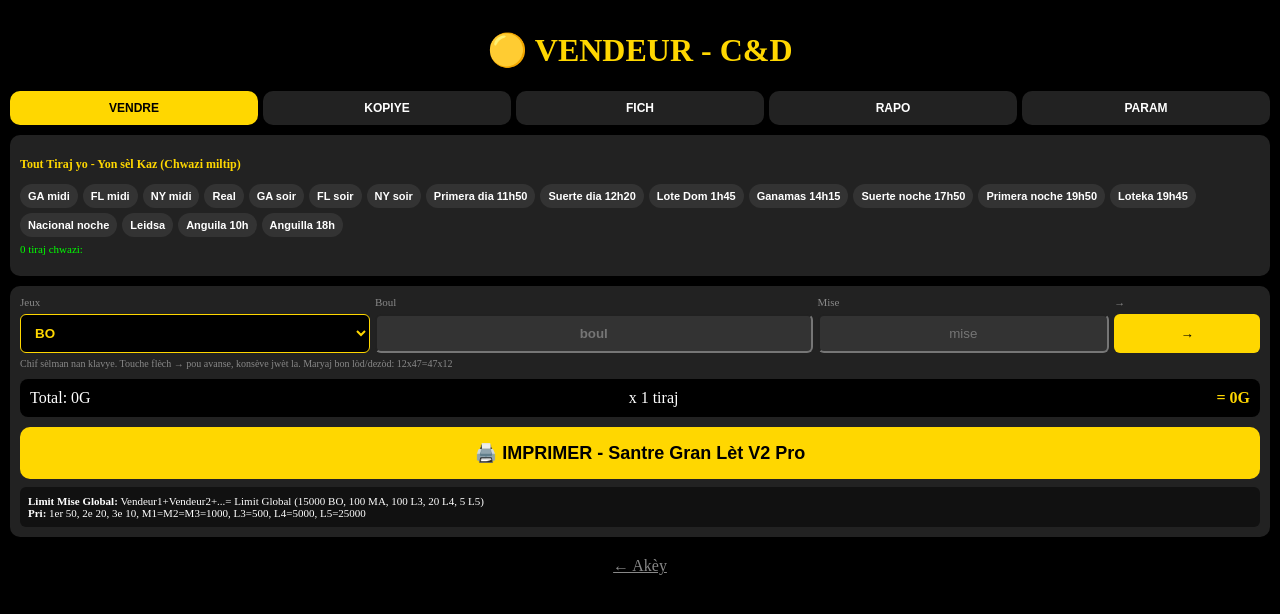
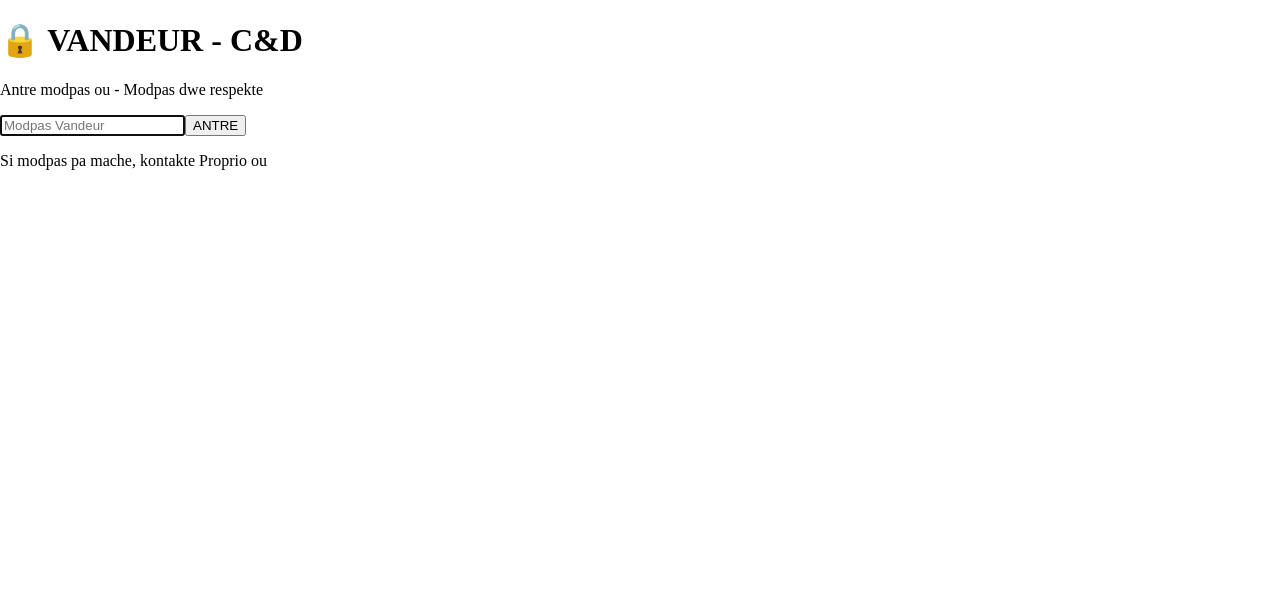
Before and after one commit to cerdieuulysse125-byte/Cd-lotto-, a Next.js app: page /vendeur in a window 1280 px wide. Shown: the top 614 px of the page. Built offline with nearby package versions, Linux system fonts and the light colour scheme.

Commit message:
Update page.tsx

```diff
--- a/app/vendeur/page.tsx
+++ b/app/vendeur/page.tsx
@@ -1,152 +1,180 @@
-'use client'
-import { useState } from 'react'
+"use client";
+import { useState, useEffect, useRef } from "react";
 
-export default function Vendeur(){
-  const [tab,setTab]=useState('vendre')
-  const [tiragesSel,setTiragesSel]=useState<string[]>([])
-  const allTirages=['GA midi','FL midi','NY midi','Real','GA soir','FL soir','NY soir','Primera dia 11h50','Suerte dia 12h20','Lote Dom 1h45','Ganamas 14h15','Suerte noche 17h50','Primera noche 19h50','Loteka 19h45','Nacional noche','Leidsa','Anguila 10h','Anguilla 18h']
-  const [lignes,setLignes]=useState([{jeu:'BO',boul:'',mise:''}])
-  const [ticketId,setTicketId]=useState('')
-  const [fiches]=useState([{id:'CD-001',date:'2025-05-13',vente:500},{id:'CD-002',date:'2025-05-12',vente:1200}])
-  const [entete,setEntete]=useState({nom:'C&D VERITE LOTTO',resp:'Jean Vendeur',pied:'Bòn chans, lave chodyè w'})
-  const [useDefault,setUseDefault]=useState(true)
+const TIRAGES = [
+  { id: "ga-midi", nom: "GA midi", heure: "11:30" },
+  { id: "fl-midi", nom: "FL midi", heure: "12:30" },
+  { id: "ny-midi", nom: "NY midi", heure: "13:20" },
+  { id: "real", nom: "Real", heure: "13:00" },
+  { id: "ga-soir", nom: "GA soir", heure: "18:30" },
+  { id: "fl-soir", nom: "FL soir", heure: "18:00" },
+  { id: "ny-soir", nom: "NY soir", heure: "20:20" },
+  { id: "primera-11h50", nom: "Primera dia 11h50", heure: "11:50" },
+  { id: "suerte-12h20", nom: "Suerte dia 12h20", heure: "12:20" },
+  { id: "lote-dom-1h45", nom: "Lote Dom 1h45", heure: "13:45" },
+  { id: "ganamas-14h15", nom: "Ganamas 14h15", heure: "14:15" },
+  { id: "suerte-noche-17h50", nom: "Suerte noche 17h50", heure: "17:50" },
+  { id: "primera-noche-19h50", nom: "Primera noche 19h50", heure: "19:50" },
+  { id: "loteka-19h45", nom: "Loteka 19h45", heure: "19:45" },
+  { id: "nacional", nom: "Nacional noche", heure: "20:30" },
+  { id: "leidsa", nom: "Leidsa", heure: "20:50" },
+  { id: "anguila-10h", nom: "Anguila 10h", heure: "10:00" },
+  { id: "anguila-18h", nom: "Anguilla 18h", heure: "18:00" },
+];
 
-  const toggleTiraj=(t:string)=>{
-    setTiragesSel(prev=> prev.includes(t)? prev.filter(x=>x!==t): [...prev,t])
-  }
-  const addLigne=()=>{
-    const lastJeu = lignes[lignes.length-1]?.jeu || 'BO'
-    setLignes([...lignes,{jeu:lastJeu,boul:'',mise:''}])
-  }
-  const total = lignes.reduce((s,l)=> s + (parseInt(l.mise)||0), 0)
-  const totalXTiraj = total * (tiragesSel.length||1)
+export default function VendeurPage() {
+  const [isAuth, setIsAuth] = useState(false);
+  const [passwordInput, setPasswordInput] = useState("");
+  const [vendeurNom, setVendeurNom] = useState("");
+  const [error, setError] = useState("");
+  const [tiragesChwazi, setTiragesChwazi] = useState<string[]>([]);
+  const [jeux, setJeux] = useState("BO");
+  const [boul, setBoul] = useState("");
+  const [mise, setMise] = useState("");
 
-  const imprimer=()=>{
-    const contenu = `
-      <div style="text-align:center; font-family:monospace; font-size:22px; font-weight:bold;">
-        ${entete.nom}<br/>
-        Date: ${new Date().toLocaleString()}<br/>
-        Tirages: ${tiragesSel.join('/ ')}<br/>
-        Responsable: ${entete.resp}<br/>
-        --------------------------<br/>
-        ${lignes.map(l=> `${l.jeu} - ${l.boul} - ${l.mise}G`).join('<br/>')}<br/>
-        --------------------------<br/>
-        TOTAL: ${total} x ${tiragesSel.length||1} = ${totalXTiraj}G<br/><br/>
-        ${entete.pied}
-      </div>
-    `
-    const w = window.open('','','width=300,height=600')
-    if(w){ w.document.write(contenu); w.document.close(); w.print() }
+  const boulRef = useRef<HTMLInputElement>(null);
+  const miseRef = useRef<HTMLInputElement>(null);
+
+  // VERIFIKASYON MODPAS VANDE - LI RESPEKTE MODPAS PROPRIO METE A
+  const handleLogin = () => {
+    const vendeurs = JSON.parse(localStorage.getItem("cd_vendeurs") || "[]");
+    // Chèche vandè ak modpas la
+    const found = vendeurs.find((v:any) => v.password === passwordInput || v.code === passwordInput);
+
+    // Si pa gen lis vandè ankò, kreye yon default pou test
+    if(vendeurs.length === 0 && passwordInput.length >= 3){
+      // Premye fwa - aksepte nenpot modpas epi anrejistre l
+      localStorage.setItem("cd_current_vendeur", JSON.stringify({nom: "Vendeur1", password: passwordInput}));
+      setIsAuth(true);
+      setVendeurNom("Vendeur1");
+      return;
     }
 
-  return(
-    <div style={{background:'#000',minHeight:'100vh',color:'white',padding:10}}>
-      <h1 style={{color:'#FFD700',textAlign:'center',fontWeight:900}}>🟡 VENDEUR - C&D</h1>
+    if(found){
+      localStorage.setItem("cd_current_vendeur", JSON.stringify(found));
+      setIsAuth(true);
+      setVendeurNom(found.nom || found.code);
+      setError("");
+    } else {
+      setError("❌ Modpas la pa bon! Mande Proprio a nouvo modpas la.");
+    }
+  };
 
-      <div style={{display:'flex',gap:5,marginTop:10}}>
-        {[
-          {id:'vendre',l:'VENDRE'},{id:'copier',l:'KOPIYE'},{id:'fiches',l:'FICH'},{id:'rapport',l:'RAPO'},{id:'param',l:'PARAM'},
-        ].map(t=><button key={t.id} onClick={()=>setTab(t.id)} style={{flex:1,background:tab===t.id?'#FFD700':'#222',color:tab===t.id?'black':'white',padding:'10px 5px',borderRadius:10,border:'none',fontWeight:'900',fontSize:12}}>{t.l}</button>)}
+  useEffect(() => {
+    const current = localStorage.getItem("cd_current_vendeur");
+    if(current){
+      // Verifye si modpas la toujou bon (si proprio te chanje l)
+      const vendeurs = JSON.parse(localStorage.getItem("cd_vendeurs") || "[]");
+      const parsed = JSON.parse(current);
+      const toujouValab = vendeurs.find((v:any) => v.password === parsed.password);
+      if(vendeurs.length === 0 || toujouValab || vendeurs.length===0){
+        setIsAuth(true);
+        setVendeurNom(parsed.nom);
+      } else {
+        // Modpas chanje pa Proprio -> deconnecte vandè a
+        localStorage.removeItem("cd_current_vendeur");
+        setIsAuth(false);
+        setError("🔒 Proprio a chanje modpas ou! Antre nouvo modpas la.");
+      }
+    }
+  }, []);
+
+  const isFerme = (heureFermeture: string) => {
+    const now = new Date();
+    const [h, m] = heureFermeture.split(":").map(Number);
+    const fermeture = new Date();
+    fermeture.setHours(h, m, 0);
+    return now > fermeture;
+  };
+
+  const handleKeyDown = (e: React.KeyboardEvent, next: string) => {
+    if (e.key === "ArrowRight" || e.key === "ArrowDown" || e.key === "Enter") {
+      e.preventDefault();
+      if (next === "mise") miseRef.current?.focus();
+      if (next === "new" && boul && mise) {
+        setBoul(""); setMise(""); boulRef.current?.focus();
+      }
+    }
+  };
+
+  // SI PA AUTH - MONTRE LOGIN AK MODPAS
+  if(!isAuth){
+    return (
+      <div className="min-h-screen bg-black flex items-center justify-center p-4">
+        <div className="bg-zinc-900 rounded-2xl p-6 w-full max-w-sm border border-zinc-800">
+          <h1 className="text-yellow-400 text-2xl font-black text-center mb-2">🔒 VANDEUR - C&D</h1>
+          <p className="text-zinc-400 text-center text-sm mb-6">Antre modpas ou - Modpas dwe respekte</p>
+
+          <input
+            type="password"
+            value={passwordInput}
+            onChange={e=>setPasswordInput(e.target.value)}
+            onKeyDown={e=> e.key === 'Enter' && handleLogin()}
+            placeholder="Modpas Vandeur"
+            className="w-full h-14 bg-black border-2 border-yellow-400 rounded-xl text-white text-center text-xl tracking-widest outline-none mb-3"
+            autoFocus
+          />
+          {error && <p className="text-red-400 text-sm text-center mb-3">{error}</p>}
+
+          <button onClick={handleLogin} className="w-full bg-yellow-400 text-black font-black py-4 rounded-xl text-lg">
+            ANTRE
+          </button>
+          <p className="text-zinc-600 text-xs text-center mt-4">Si modpas pa mache, kontakte Proprio ou</p>
+        </div>
+      </div>
+    );
+  }
+
+  return (
+    <div className="min-h-screen bg-black text-white p-3">
+      <div className="flex justify-between items-center mb-4">
+        <h1 className="text-yellow-400 text-2xl font-black">🟡 VENDEUR - {vendeurNom}</h1>
+        <button onClick={()=>{localStorage.removeItem("cd_current_vendeur"); setIsAuth(false);}} className="text-xs bg-zinc-800 px-3 py-1 rounded-full">Dekonekte</button>
       </div>
 
-      {tab==='vendre' && (
-        <div>
-          {/* TIRAGES */}
-          <div style={{background:'#222',padding:10,borderRadius:10,marginTop:10}}>
-            <h3 style={{color:'#FFD700',fontSize:12}}>Tout Tiraj yo - Yon sèl Kaz (Chwazi miltip)</h3>
-            <div style={{display:'flex',flexWrap:'wrap',gap:5,marginTop:8}}>
-              {allTirages.map(t=>(
-                <button key={t} onClick={()=>toggleTiraj(t)} style={{background: tiragesSel.includes(t)?'#FFD700':'#333', color: tiragesSel.includes(t)?'black':'white', padding:'6px 8px', borderRadius:15, border:'none', fontSize:11, fontWeight:'bold'}}>{t}</button>
-              ))}
+      <div className="bg-zinc-900 rounded-2xl p-4 border border-zinc-800 mb-4">
+        <h2 className="text-yellow-300 font-bold mb-3">Tout Tiraj yo - Yon sèl Kaz (Chwazi miltip)</h2>
+        <div className="flex flex-wrap gap-2">
+          {TIRAGES.map(t => {
+            const ferme = isFerme(t.heure);
+            const selected = tiragesChwazi.includes(t.id);
+            return (
+              <button key={t.id} disabled={ferme} onClick={()=>!ferme && setTiragesChwazi(p=> p.includes(t.id)? p.filter(x=>x!==t.id): [...p,t.id])}
+                className={`px-3 py-2 rounded-full text-sm font-bold ${ferme? 'bg-zinc-800 text-zinc-500 line-through': selected? 'bg-yellow-400 text-black': 'bg-zinc-800 text-white'}`}>
+                {t.nom} {ferme && "🔒"}
+              </button>
+            );
+          })}
         </div>
-            <p style={{fontSize:11,color:'#0f0',marginTop:6}}>{tiragesSel.length} tiraj chwazi: {tiragesSel.join(', ')}</p>
+        <p className="text-green-400 mt-3 text-sm">{tiragesChwazi.length} tiraj chwazi:</p>
       </div>
 
-          {/* LIGNES */}
-          <div style={{background:'#222',padding:10,borderRadius:10,marginTop:10}}>
-            <div style={{display:'grid',gridTemplateColumns:'1.2fr 1.5fr 1fr 0.5fr',gap:5,fontSize:11,color:'#888'}}><span>Jeux</span><span>Boul</span><span>Mise</span><span>→</span></div>
-            {lignes.map((l,i)=>(
-              <div key={i} style={{display:'grid',gridTemplateColumns:'1.2fr 1.5fr 1fr 0.5fr',gap:5,marginTop:6}}>
-                <select value={l.jeu} onChange={e=>{const n=[...lignes]; n[i].jeu=e.target.value; setLignes(n)}} style={{padding:10,background:'#000',color:'#FFD700',borderRadius:6,border:'1px solid #FFD700',fontWeight:'bold'}}>
+      <div className="bg-zinc-900 rounded-2xl p-4 border border-zinc-800 mb-4">
+        <div className="grid grid-cols-3 gap-3">
+          <div>
+            <label className="text-zinc-500 text-xs">Jeux</label>
+            <select value={jeux} onChange={e=>setJeux(e.target.value)} className="w-full h-14 bg-black border-2 border-yellow-400 rounded-xl text-yellow-400 font-black text-center text-lg">
               <option>BO</option><option>MA</option><option>L3</option><option>L4</option><option>L5</option>
             </select>
-                <input inputMode="numeric" value={l.boul} onChange={e=>{const n=[...lignes]; n[i].boul=e.target.value.replace(/[^0-9x]/g,''); setLignes(n)}} placeholder="boul" style={{padding:10,background:'#333',color:'white',borderRadius:6,textAlign:'center',fontWeight:'bold'}}/>
-                <input inputMode="numeric" value={l.mise} onChange={e=>{const n=[...lignes]; n[i].mise=e.target.value.replace(/[^0-9]/g,''); setLignes(n)}} placeholder="mise" style={{padding:10,background:'#333',color:'white',borderRadius:6,textAlign:'center'}}/>
-                <button onClick={addLigne} style={{background:'#FFD700',color:'black',border:'none',borderRadius:6,fontWeight:'900'}}>→</button>
           </div>
-            ))}
-            <p style={{fontSize:10,color:'#888',marginTop:5}}>Chif sèlman nan klavye. Touche flèch → pou avanse, konsève jwèt la. Maryaj bon lòd/dezòd: 12x47=47x12</p>
-            <div style={{background:'#000',padding:10,borderRadius:8,marginTop:10,display:'flex',justifyContent:'space-between'}}>
-              <span>Total: {total}G</span><span>x {tiragesSel.length||1} tiraj</span><span style={{color:'#FFD700',fontWeight:'900'}}>= {totalXTiraj}G</span>
+          <div>
+            <label className="text-zinc-500 text-xs">Boul</label>
+            <input ref={boulRef} value={boul} onChange={e=>setBoul(e.target.value.replace(/\D/g,''))} onKeyDown={e=>handleKeyDown(e,"mise")} className="w-full h-14 bg-zinc-800 border border-zinc-700 rounded-xl text-white font-bold text-center text-xl focus:border-yellow-400 outline-none"/>
           </div>
-            <button onClick={imprimer} style={{background:'#FFD700',color:'black',width:'100%',padding:15,borderRadius:10,marginTop:10,fontWeight:'900',fontSize:18,border:'none'}}>🖨️ IMPRIMER - Santre Gran Lèt V2 Pro</button>
-            <div style={{background:'#111',padding:8,borderRadius:6,marginTop:8, fontSize:11}}>
-              <b>Limit Mise Global:</b> Vendeur1+Vendeur2+...= Limit Global (15000 BO, 100 MA, 100 L3, 20 L4, 5 L5)<br/>
-              <b>Pri:</b> 1er 50, 2e 20, 3e 10, M1=M2=M3=1000, L3=500, L4=5000, L5=25000
+          <div>
+            <label className="text-zinc-500 text-xs">Mise</label>
+            <input ref={miseRef} value={mise} onChange={e=>setMise(e.target.value.replace(/\D/g,''))} onKeyDown={e=>handleKeyDown(e,"new")} className="w-full h-14 bg-zinc-800 border border-zinc-700 rounded-xl text-white font-bold text-center text-xl focus:border-yellow-400 outline-none"/>
           </div>
         </div>
       </div>
-      )}
 
-      {tab==='copier' && (
-        <div style={{background:'#222',padding:15,borderRadius:10,marginTop:10}}>
-          <h3 style={{color:'#FFD700'}}>Kopiye Fich</h3>
-          <input value={ticketId} onChange={e=>setTicketId(e.target.value)} placeholder="Mete ID Ticket la pou kopye ex: CD-001" style={{width:'100%',padding:12,background:'#333',color:'white',borderRadius:8,marginTop:8}}/>
-          <button onClick={()=>{const f=fiches.find(x=>x.id===ticketId); if(f){alert('Fich '+f.id+' kopye!'); setLignes([{jeu:'BO',boul:'12',mise:'50'}])} else alert('Ticket pa jwenn!')}} style={{background:'#007BFF',color:'white',width:'100%',padding:12,borderRadius:8,marginTop:10,fontWeight:'bold',border:'none'}}>KOPIYE FICH</button>
-        </div>
-      )}
+      <button className="w-full bg-yellow-400 text-black font-black py-4 rounded-2xl text-xl">🖨️ IMPRIMER - Ticket Santre</button>
 
-      {tab==='fiches' && (
-        <div style={{background:'#222',padding:12,borderRadius:10,marginTop:10}}>
-          <h3 style={{color:'#FFD700'}}>Mes Fiches</h3>
-          <input type="date" style={{width:'100%',padding:10,background:'#333',color:'white',borderRadius:6,marginTop:8}}/>
-          <input placeholder="Recherche fiches..." style={{width:'100%',padding:10,background:'#333',color:'white',borderRadius:6,marginTop:6}}/>
-          {fiches.map(f=><div key={f.id} style={{background:'#111',padding:10,borderRadius:8,marginTop:8,display:'flex',justifyContent:'space-between'}}><span>{f.id} - {f.date}</span><span style={{color:'#0f0'}}>{f.vente}G</span></div>)}
-        </div>
-      )}
-
-      {tab==='rapport' && (
-        <div style={{background:'#222',padding:12,borderRadius:10,marginTop:10}}>
-          <h3 style={{color:'#FFD700'}}>Rapò Vendeur</h3>
-          <div style={{display:'flex',gap:5,marginTop:8}}><input type="date" style={{flex:1,padding:8,background:'#333',color:'white',borderRadius:5}}/><input type="date" style={{flex:1,padding:8,background:'#333',color:'white',borderRadius:5}}/></div>
-          <select style={{width:'100%',padding:8,background:'#333',color:'white',borderRadius:5,marginTop:6}}><option>Tirage (Tous)</option>{allTirages.map(t=><option key={t}>{t}</option>)}</select>
-          <div style={{display:'grid',gridTemplateColumns:'1fr 1fr',gap:8,marginTop:10}}>
-            <div style={{background:'#000',padding:10,borderRadius:8,textAlign:'center'}}><small>Vente</small><br/><b style={{color:'#0f0'}}>1,250G</b></div>
-            <div style={{background:'#000',padding:10,borderRadius:8,textAlign:'center'}}><small>Commission</small><br/><b>150G</b></div>
-            <div style={{background:'#000',padding:10,borderRadius:8,textAlign:'center'}}><small>Gain Kliyan</small><br/><b style={{color:'red'}}>500G</b></div>
-            <div style={{background:'#000',padding:10,borderRadius:8,textAlign:'center'}}><small>Balance Net</small><br/><b style={{color:'#FFD700'}}>600G</b></div>
-          </div>
-          <p style={{fontSize:10,color:'#888',marginTop:8}}>Si fich gen plizyè tiraj, chak tiraj kalkile separeman selon rezilta</p>
-          <button onClick={()=>window.print()} style={{background:'white',color:'black',width:'100%',padding:10,borderRadius:8,marginTop:8,fontWeight:'bold',border:'none'}}>🖨️ IMPRIMER</button>
-        </div>
-      )}
-
-      {tab==='param' && (
-        <div>
-          <div style={{background:'#222',padding:12,borderRadius:10,marginTop:10}}>
-            <h3 style={{color:'#FFD700'}}>Ajoute Enprimant</h3>
-            <button onClick={()=>alert('Ap chèche enprimant... Terminal V2 Pro jwenn!')} style={{background:'#333',color:'white',width:'100%',padding:10,borderRadius:8,border:'none'}}>🔍 Rechèch tout enprimant yo</button>
-            <div style={{display:'flex',justifyContent:'space-between',alignItems:'center',marginTop:10,background:'#111',padding:10,borderRadius:8}}>
-              <span>Utilisation enprimant par defo</span>
-              <div style={{display:'flex',gap:5}}>
-                <button onClick={()=>setUseDefault(true)} style={{background:useDefault?'#0f0':'#333',color:useDefault?'black':'white',padding:'5px 10px',borderRadius:5,border:'none',fontWeight:'bold'}}>Wi</button>
-                <button onClick={()=>setUseDefault(false)} style={{background:!useDefault?'red':'#333',color:'white',padding:'5px 10px',borderRadius:5,border:'none',fontWeight:'bold'}}>Non</button>
+      <div className="bg-white text-black w-full max-w-[320px] mx-auto mt-4 p-4 rounded text-center font-mono text-sm">
+        <div className="font-black text-center">CD-LOTTO</div>
+        <div className="text-center">Vandè: {vendeurNom}</div>
+        <div className="text-center">{new Date().toLocaleString()}</div>
       </div>
     </div>
-          </div>
-          <div style={{background:'#222',padding:12,borderRadius:10,marginTop:10}}>
-            <h3 style={{color:'#FFD700'}}>Antèt Fich yo Santre - Modifiable</h3>
-            <input value={entete.nom} onChange={e=>setEntete({...entete,nom:e.target.value})} style={{width:'100%',padding:8,background:'#333',color:'white',borderRadius:5,marginTop:5}}/>
-            <input value={entete.resp} onChange={e=>setEntete({...entete,resp:e.target.value})} placeholder="Responsable..." style={{width:'100%',padding:8,background:'#333',color:'white',borderRadius:5,marginTop:5}}/>
-            <input value={entete.pied} onChange={e=>setEntete({...entete,pied:e.target.value})} style={{width:'100%',padding:8,background:'#333',color:'white',borderRadius:5,marginTop:5}}/>
-            <div style={{background:'#000',padding:10,borderRadius:8,marginTop:10,textAlign:'center',fontFamily:'monospace',fontSize:12}}>
-              {entete.nom}<br/>Date.....<br/>Tirages..../.....<br/>Responsable: {entete.resp}<br/>------ Kò fich ------<br/>{entete.pied}
-            </div>
-          </div>
-        </div>
-      )}
-
-      <a href="/" style={{display:'block',textAlign:'center',marginTop:20,color:'#888'}}>← Akèy</a>
-    </div>
-  )
+  );
 }
```
Lines whose indentation alone changed are shown as unchanged.
